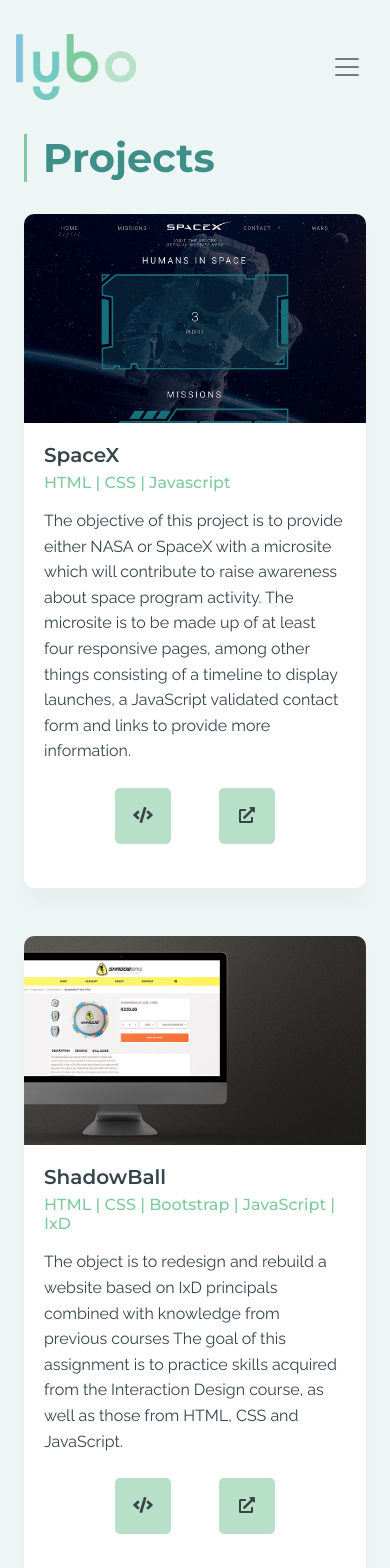
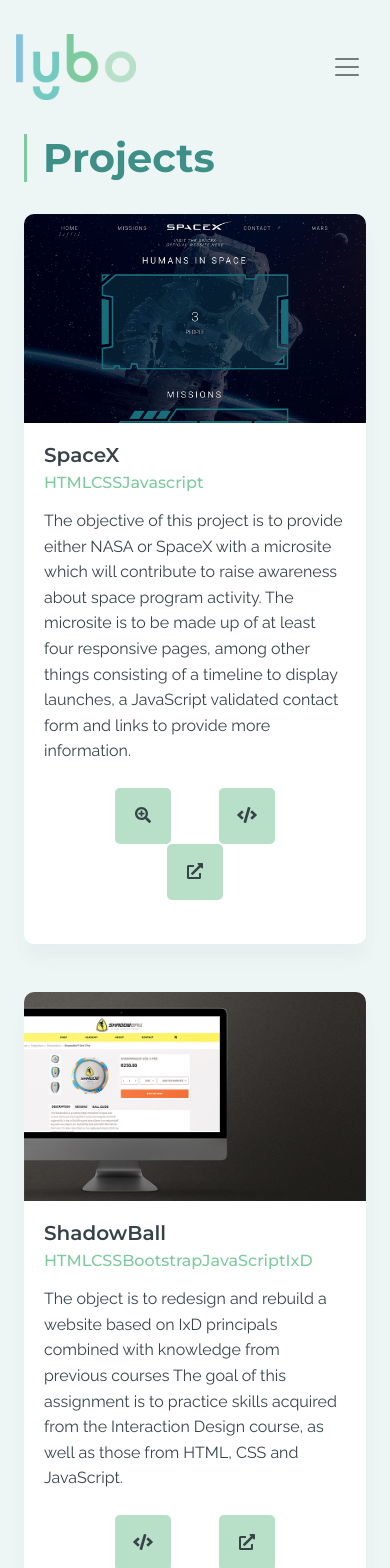
Before and after one commit to thereselybo/portfolio, a Next.js app: page /projects in a window 390 px wide. Shown: the top 1568 px of the page. Built offline with nearby package versions, Linux system fonts and the light colour scheme.

Commit message:
Clean up project page

```diff
--- /dev/null
+++ b/components/projects/DesktopCard.js
@@ -0,0 +1,55 @@
+import React, { useState } from "react";
+
+import { Card, Col, Row } from "react-bootstrap";
+import LinkIcons from "./LinkIcons";
+import Fade from "react-reveal/Fade";
+
+const DesktopCard = ({ project }) => {
+  const { title, techs, intro, case_study, github_repo, live_project, image } =
+    project;
+  //   console.log(project.title);
+
+  const [isVisible, setIsVisible] = useState(false);
+  return (
+    <Fade bottom>
+      <Card
+        className="card-horizontal d-none d-md-block"
+        onMouseEnter={() => setIsVisible(true)}
+        onMouseLeave={() => setIsVisible(false)}
+      >
+        <Row>
+          <Col className="pr-0">
+            <Card.Body className="p-4 d-flex flex-column">
+              <Card.Title>{title}</Card.Title>
+              <Card.Subtitle className="project-techs">{techs}</Card.Subtitle>
+              <Card.Text className="mt-3">{intro}</Card.Text>
+            </Card.Body>
+          </Col>
+          <Col className="pl-0 img-container position-relative">
+            <div
+              className="project-image h-100"
+              style={{ backgroundImage: `url(${image})` }}
+            >
+              <div className="hover-indicator"></div>
+              {isVisible && (
+                <div
+                  className={`project-hover my-auto d-flex align-items-center ${
+                    isVisible ? "transition-opacity" : ""
+                  }`}
+                >
+                  <LinkIcons
+                    case_study={case_study}
+                    github_repo={github_repo}
+                    live_project={live_project}
+                  />
+                </div>
+              )}
+            </div>
+          </Col>
+        </Row>
+      </Card>
+    </Fade>
+  );
+};
+
+export default DesktopCard;
--- a/components/projects/LinkIcons.js
+++ b/components/projects/LinkIcons.js
@@ -8,19 +8,34 @@
   faExternalLinkAlt,
 } from "@fortawesome/free-solid-svg-icons";
 
-function LinkIcons(props) {
-  let github = props.github_repo ? props.github_repo : "";
-  let live = props.live_project ? props.live_project : "";
+function LinkIcons(links) {
+  const { case_study, github_repo, live_project } = links;
+
   return (
     <Row className="text-center justify-content-center link-icons my-4 mx-auto">
-      <Link href={github}>
+      {case_study && (
+        <Link href={case_study}>
+          <a className="mx-4">
+            <div className="icon-wrapper">
+              <FontAwesomeIcon
+                icon={faSearchPlus}
+                className="fontAwesomeIcon"
+              />
+            </div>
+          </a>
+        </Link>
+      )}
+      {github_repo && (
+        <Link href={github_repo}>
           <a className="mx-4">
             <div className="icon-wrapper">
               <FontAwesomeIcon icon={faCode} className="fontAwesomeIcon p2" />
             </div>
           </a>
         </Link>
-      <Link href={live}>
+      )}
+      {live_project && (
+        <Link href={live_project}>
           <a className="mx-4">
             <div className="icon-wrapper">
               <FontAwesomeIcon
@@ -30,6 +45,7 @@
             </div>
           </a>
         </Link>
+      )}
     </Row>
   );
 }
--- /dev/null
+++ b/components/projects/MobileCard.js
@@ -0,0 +1,27 @@
+import { Card } from "react-bootstrap";
+import LinkIcons from "./LinkIcons";
+import Fade from "react-reveal/Fade";
+
+const MobileCard = ({ project }) => {
+  const { image, title, techs, intro, case_study, github_repo, live_project } =
+    project;
+  return (
+    <Fade bottom>
+      <Card className="card-vertical mb-5 d-block d-md-none">
+        <Card.Img variant="top" src={image} alt="Project image" />
+        <Card.Body>
+          <Card.Title>{title}</Card.Title>
+          <Card.Subtitle className="project-techs">{techs}</Card.Subtitle>
+          <Card.Text className="mt-3">{intro}</Card.Text>
+          <LinkIcons
+            case_study={case_study}
+            github_repo={github_repo}
+            live_project={live_project}
+          />
+        </Card.Body>
+      </Card>
+    </Fade>
+  );
+};
+
+export default MobileCard;
--- a/components/projects/Project.js
+++ b/components/projects/Project.js
@@ -2,75 +2,29 @@
 import { Card, Col, Row } from "react-bootstrap";
 import LinkIcons from "./LinkIcons";
 import Fade from "react-reveal/Fade";
+import DesktopCard from "./DesktopCard";
+import MobileCard from "./MobileCard";
 
-function Project(props) {
+function Project(project) {
+  const { title, techs, intro, case_study, github_repo, live_project, image } =
+    project;
+  // console.log(project);
   const [isVisible, setIsVisible] = useState(false);
-  const techs = React.Children.map(props.techs, (tech, index) => {
-    return (
-      <span>
-        {tech} {index < props.techs.length - 1 ? " | " : ""}
-      </span>
-    );
-  });
+  // const techs = React.Children.map(project.techs, (tech, index) => {
+  //   return (
+  //     <span>
+  //       {tech} {index < project.techs.length - 1 ? " | " : ""}
+  //     </span>
+  //   );
+  // });
 
   return (
     <div className="project">
       {/* MOBILE DISPLAY */}
-      <Fade bottom>
-        <Card className="card-vertical mb-5 d-block d-md-none">
-          <Card.Img variant="top" src={props.image} alt="Project image" />
-          <Card.Body>
-            <Card.Title>{props.title}</Card.Title>
-            <Card.Subtitle className="project-techs">{techs}</Card.Subtitle>
-            <Card.Text className="mt-3">{props.intro}</Card.Text>
-            <LinkIcons
-              // case_study={props.case_study}
-              github_repo={props.github_repo}
-              live_project={props.live_project}
-            />
-          </Card.Body>
-        </Card>
-      </Fade>
+      <MobileCard project={project} />
 
       {/* DESKTOP DISPLAY */}
-      <Fade bottom>
-        <Card
-          className="card-horizontal d-none d-md-block"
-          onMouseEnter={() => setIsVisible(true)}
-          onMouseLeave={() => setIsVisible(false)}
-        >
-          <Row>
-            <Col className="pr-0">
-              <Card.Body className="p-4 d-flex flex-column">
-                <Card.Title>{props.title}</Card.Title>
-                <Card.Subtitle className="project-techs">{techs}</Card.Subtitle>
-                <Card.Text className="mt-3">{props.intro}</Card.Text>
-              </Card.Body>
-            </Col>
-            <Col className="pl-0 img-container position-relative">
-              <div
-                className="project-image h-100"
-                style={{ backgroundImage: `url(${props.image})` }}
-              >
-                <div className="hover-indicator"></div>
-                {isVisible && (
-                  <div
-                    className={`project-hover my-auto d-flex align-items-center ${
-                      isVisible ? "transition-opacity" : ""
-                    }`}
-                  >
-                    <LinkIcons
-                      // case_study={props.case_study}
-                      github_repo={props.github_repo}
-                      live_project={props.live_project}
-                    />
-                  </div>
-                )}
-              </div>
-            </Col>
-          </Row>
-        </Card>
-      </Fade>
+      <DesktopCard project={project} />
     </div>
   );
 }
--- a/pages/projects.js
+++ b/pages/projects.js
@@ -29,7 +29,7 @@
           title="ShadowBall"
           techs={["HTML", "CSS", "Bootstrap", "JavaScript", "IxD"]}
           intro="The object is to redesign and rebuild a website based on IxD principals combined with knowledge from previous courses The goal of this assignment is to practice skills acquired from the Interaction Design course, as well as those from HTML, CSS and JavaScript."
-          case_study="#"
+          case_study=""
           github_repo="https://github.com/thereselybo/shadowball"
           live_project="http://lybo.dev/ixd/ca-v2"
           image="/images/shadowball-desktop.jpg"
@@ -39,7 +39,7 @@
           title="Flower Power"
           techs={["HTML", "CSS", "Javascript", "CMS"]}
           intro="The goal of this project is to use the WordPress REST API to create a website displaying a list of products. The products page should be a standalone site, written using HTML, CSS and JavaScript, and include a list of all the: product names, images and prices. Each product should have a call-to-action button to 'View More'."
-          case_study="#"
+          case_study=""
           github_repo="https://github.com/thereselybo/flower-power"
           live_project="https://lybo.dev/cms/ca/"
           image="/images/flowerpower-screenshot.jpg"
@@ -59,7 +59,7 @@
           title="Re-Cycle"
           techs={["HTML", "CSS", "Javascript"]}
           intro="The goal is to build a responsive website for a company that offer eco-friendly, guided cycling tours of a town. It should have 4 pages: home page, about us, contact us, and the list of routes/tours."
-          case_study="#"
+          case_study=""
           github_repo="https://github.com/thereselybo/re-cycle"
           live_project="https://lybo.dev/htmlcss/ca-v2/"
           image="/images/recycle-collection.jpg"
```
Lines whose indentation alone changed are shown as unchanged.
